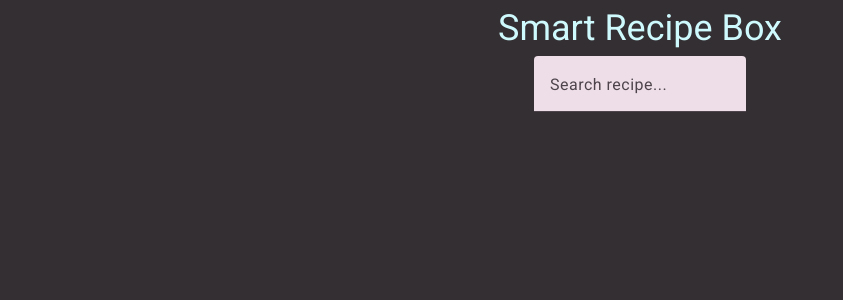
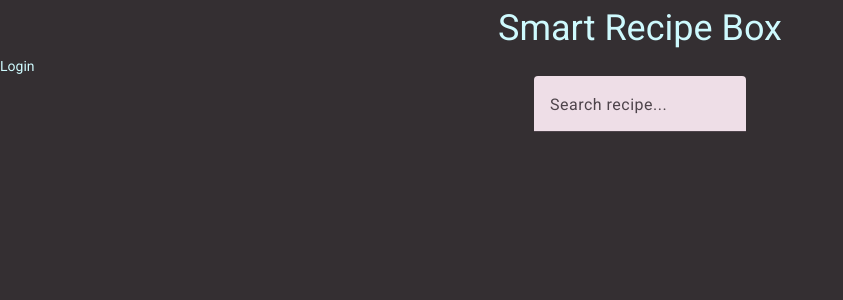
Before and after one commit to denis-mahei/angular-ai-tutor, an Angular app: page /recipes in a window 1280 px wide. Shown: the top 300 px of the page, without its empty margins (0-843 px from the left). Built offline with nearby package versions, Linux system fonts and the light colour scheme; data requests are answered from the project's data file.

Commit message:
feat(auth): add login/logout header and redirect on logout

```diff
--- a/src/app/app.config.ts
+++ b/src/app/app.config.ts
@@ -1,12 +1,12 @@
 import { ApplicationConfig, provideBrowserGlobalErrorListeners } from '@angular/core';
 import { provideRouter } from '@angular/router';
-import { provideHttpClient } from '@angular/common/http';
+import { provideHttpClient, withInterceptors } from '@angular/common/http';
 import { routes } from './app.routes';
 
 export const appConfig: ApplicationConfig = {
   providers: [
     provideBrowserGlobalErrorListeners(),
     provideRouter(routes),
-    provideHttpClient()
+    provideHttpClient(withInterceptors([]))
   ]
 };
--- a/src/app/app.html
+++ b/src/app/app.html
@@ -1,4 +1,11 @@
 <main>
   <h1 class="text-center text-4xl p-2">{{ title() }}</h1>
+  @if (authService.isLoggedIn()) {
+    <a routerLink="/recipes/new">Add recipe</a>
+    <button (click)="authService.logout()">Logout</button>
+  } @else {
+    <button (click)="authService.login()">Login</button>
+  }
+
   <router-outlet></router-outlet>
 </main>
--- a/src/app/app.ts
+++ b/src/app/app.ts
@@ -1,12 +1,16 @@
-import { Component, signal } from '@angular/core';
-import { RouterOutlet } from '@angular/router';
+import { Component, inject, signal } from '@angular/core';
+import { RouterLink, RouterOutlet } from '@angular/router';
+import { Auth } from './auth/auth';
 
 @Component({
-  imports: [RouterOutlet],
+  imports: [RouterOutlet, RouterLink],
   selector: 'app-root',
   styleUrl: './app.css',
   templateUrl: './app.html',
 })
 export class App {
   protected readonly title = signal('Smart Recipe Box');
+  protected readonly authService = inject(Auth);
+
+
 }
--- a/src/app/auth/auth.ts
+++ b/src/app/auth/auth.ts
@@ -1,14 +1,17 @@
-import { Service, signal } from '@angular/core';
+import { inject, Service, signal } from '@angular/core';
+import { Router } from '@angular/router';
 
 @Service()
 export class Auth {
   private readonly _isLoggedIn = signal(false);
   readonly isLoggedIn = this._isLoggedIn.asReadonly();
+  private readonly router = inject(Router);
 
   login() {
     this._isLoggedIn.set(true);
   }
   logout() {
     this._isLoggedIn.set(false);
+    this.router.navigate(['/recipes']);
   }
 }
```
